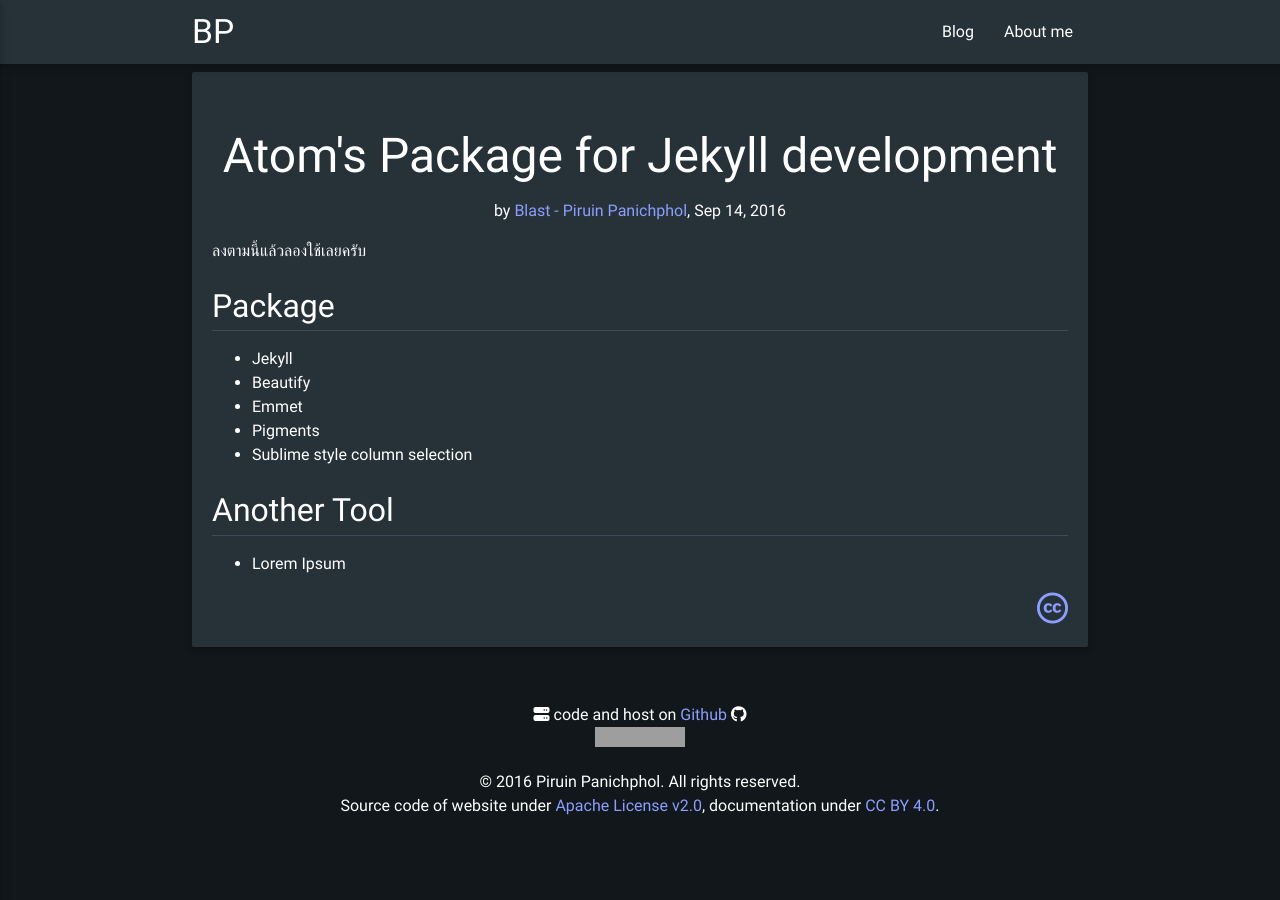
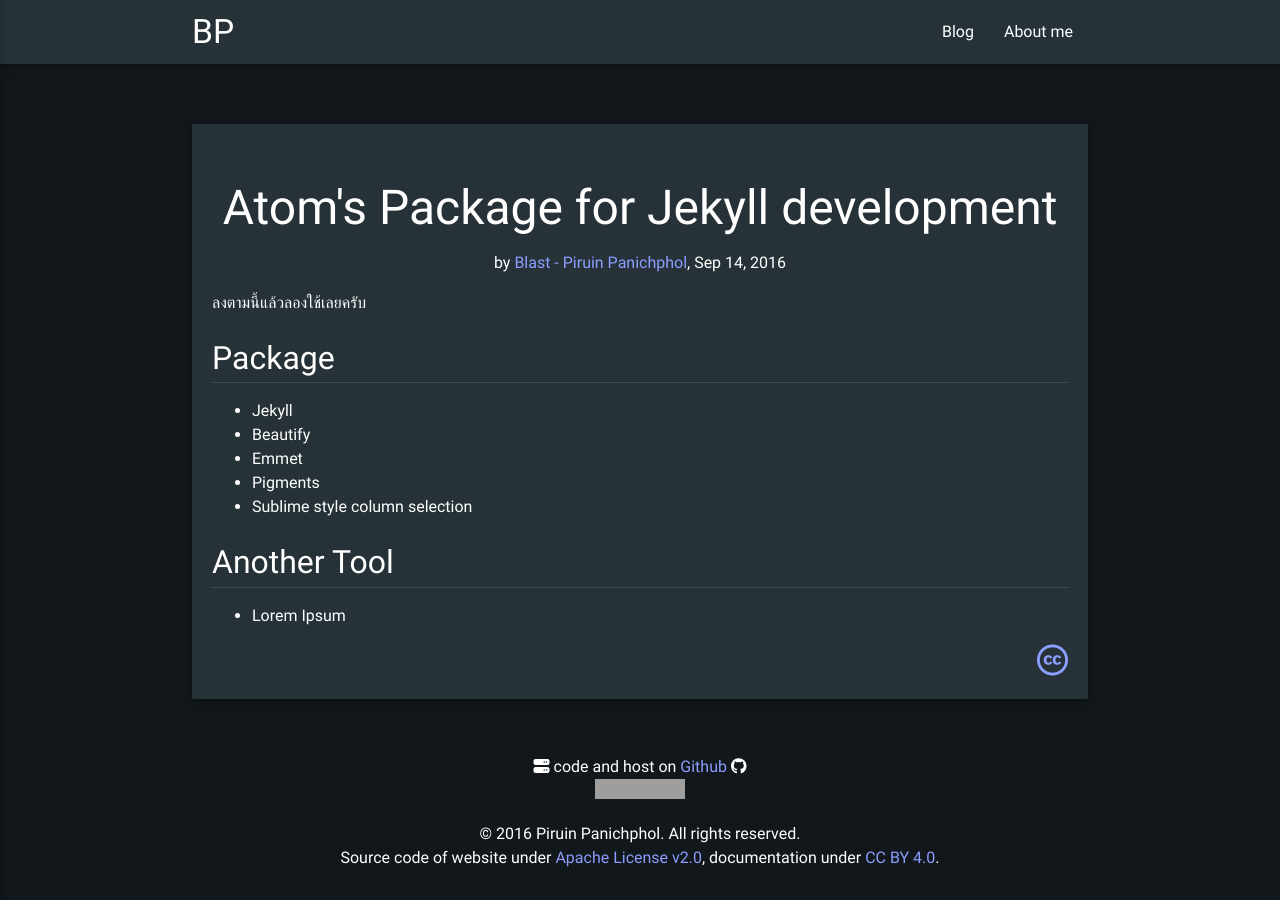
Before and after one commit to piruin/piruin.github.io, a Jekyll site: the page built from _posts/2016-09-14-atom-package-for-jekyll.markdown, in a window 1280 px wide. Built offline with Jekyll 4.4.1, drawn with Linux system fonts in a browser that asks for light colours; nearby versions of some CDN libraries; grey boxes are pictures that could not be loaded.

Commit message:
add margin-top for .post article

```diff
--- a/_layouts/post.html
+++ b/_layouts/post.html
@@ -2,7 +2,7 @@
 layout: default
 ---
 
-<article class="card-panel">
+<article class="card-panel post">
   <header class="center-align">
     <h1>{{ page.title | escape }}</h1>
     {% if page.author %}
--- a/_sass/components/_article.scss
+++ b/_sass/components/_article.scss
@@ -22,3 +22,7 @@
       border-radius: 3px;
     }
 }
+
+.post{
+  margin-top:60px;
+}
```
